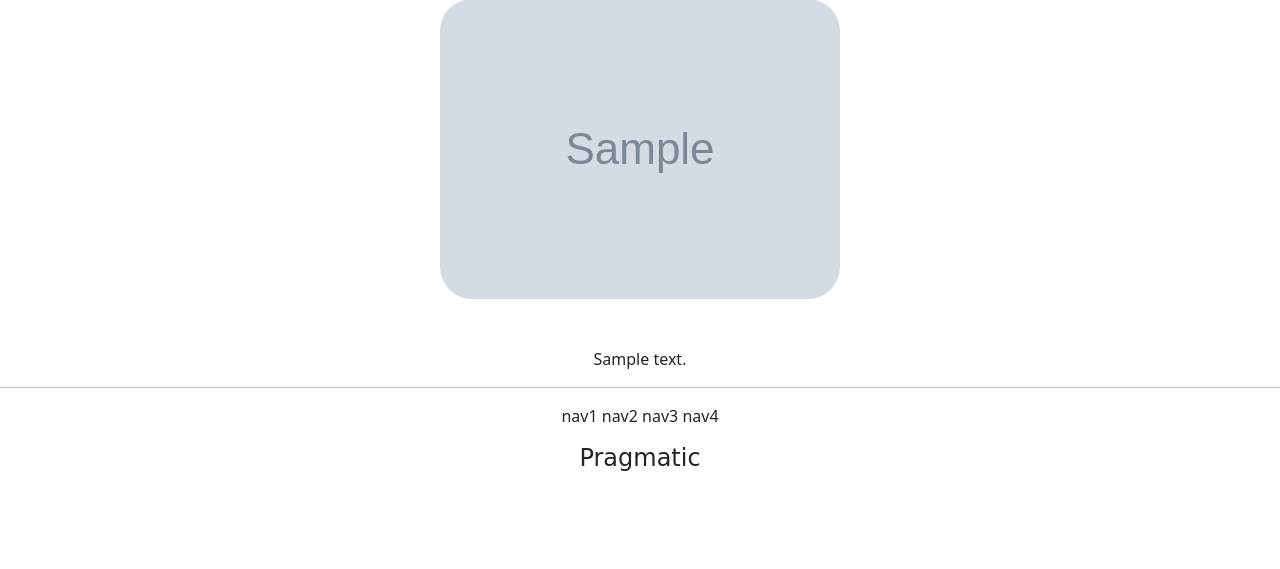
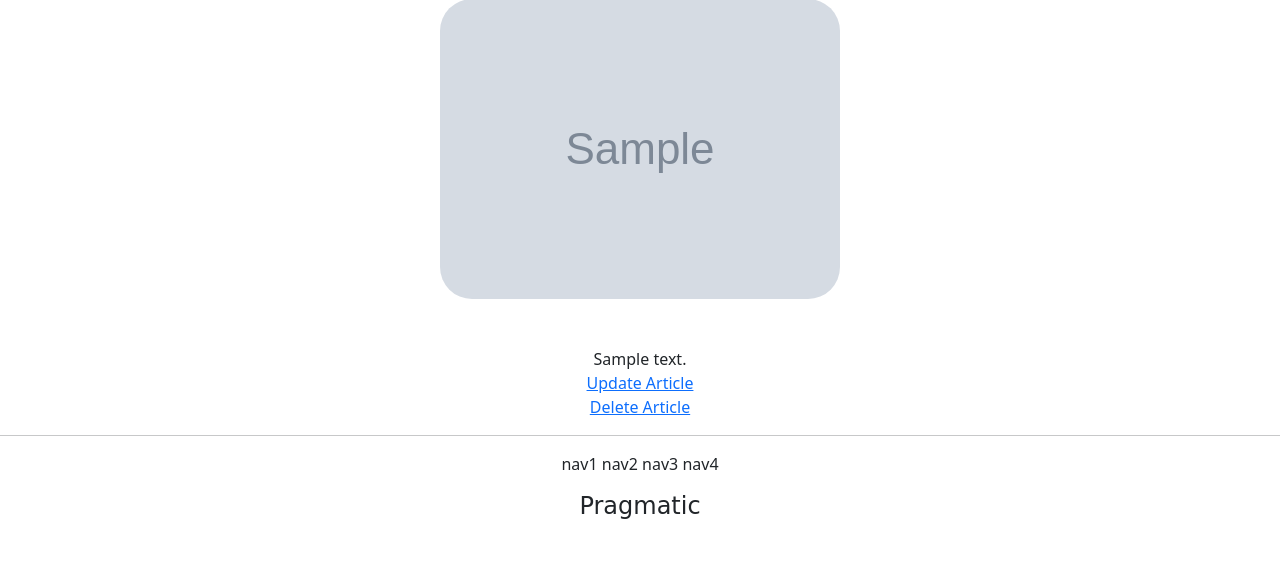
Before and after one commit to go-tech01/gis_drf_1, a Django app: page /articles/detail/1 in a window 1280 px wide. Shown: the part 327-896 px from the top of the page. Before the commit the page ends 798 px from the top, so only its background shows below. Run offline with Django 4.2, Linux system fonts and the light colour scheme; a user stored in the database is signed in; tables that the repository leaves empty hold one stand-in row (values such as "Sample post"); grey boxes marked "Sample" are stand-in pictures; parts of the project's set-up code (start-up, migrations or seed data) failed here and were passed over; some libraries are stand-ins or nearby versions; some web fonts are replaced.

Commit message:
article update / delete button

```diff
--- a/articleapp/templates/articleapp/detail.html
+++ b/articleapp/templates/articleapp/detail.html
@@ -16,6 +16,10 @@
     </div>
     <div>
     <!-- 만약 페이지가 본인이 작성한 게시글이 맞다면 수정 및 삭제 페이지 시각화 -->
+        {% if target_article.writer == user %}
+        <div><a href="{% url 'articleapp:update' pk=target_article.pk %}">Update Article</a></div>
+        <div><a href="{% url 'articleapp:delete' pk=target_article.pk %}">Delete Article</a></div>
+        {% endif %}
     </div>
 </div>
 {% endblock %}
```
